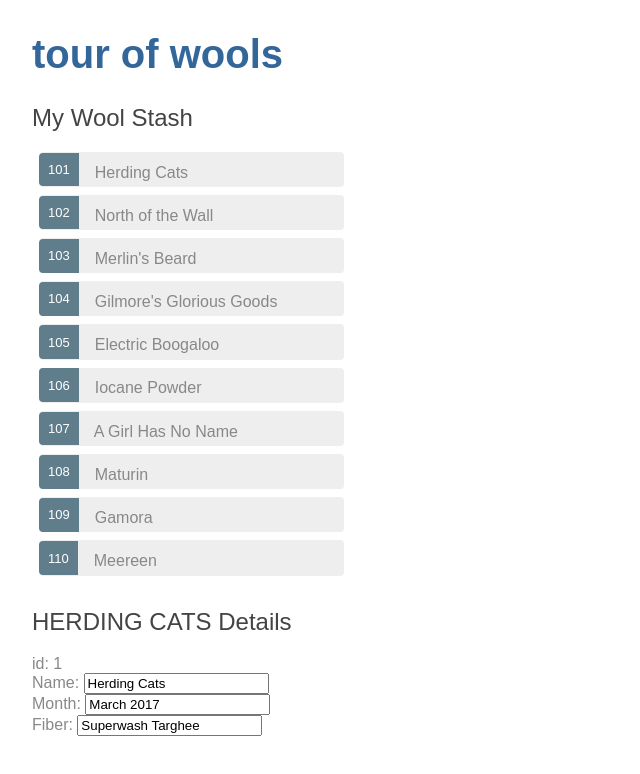
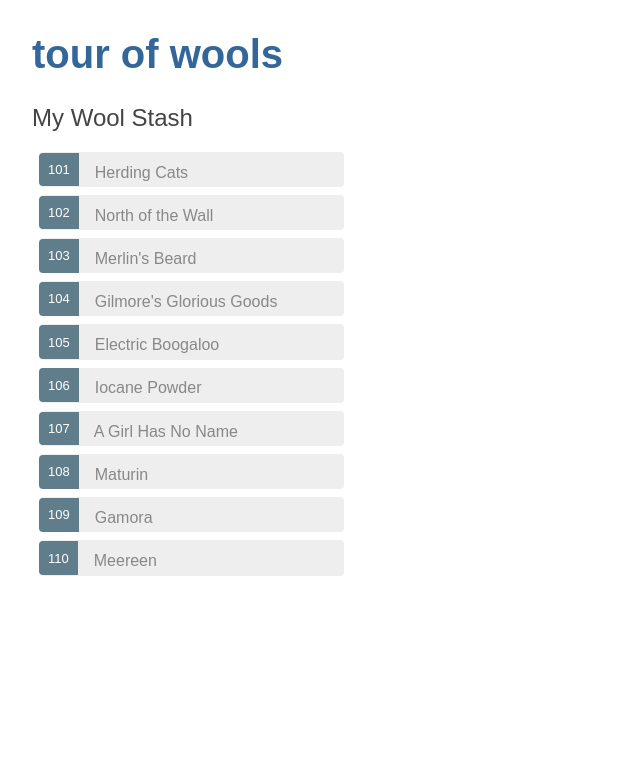
Before and after one commit to alyssabartuch/tour-of-wools, an Angular app: page / in a window 1280 px wide. Shown: the top 774 px of the page, without its empty margins (0-640 px from the left). Built offline with nearby package versions, Linux system fonts and the light colour scheme.

Commit message:
Master/Detail Binding

```diff
--- a/src/app/wools/wools.component.html
+++ b/src/app/wools/wools.component.html
@@ -1,29 +1,31 @@
 <h2>My Wool Stash</h2>
 <ul class="wools">
-  <li *ngFor="let wool of wools">
+  <li *ngFor="let wool of wools" [class.selected]="wool === selectedWool" (click)="onSelect(wool)">
     <span class="badge">{{wool.id}}</span> {{wool.name}}
   </li>
 </ul>
 
 
+<div *ngIf="selectedWool">
 
-
-<h2>{{ wool.name | uppercase }} Details</h2>
-<div><span>id: </span>{{ wool.id }}</div>
+    <h2>{{ selectedWool.name | uppercase }} Details</h2>
+    <div><span>id: </span>{{ selectedWool.id }}</div>
 
 
     <div>
         <label>Name:
-      <input [(ngModel)]="wool.name" placeholder="name">
+          <input [(ngModel)]="selectedWool.name" placeholder="name">
         </label>
     </div>
     <div>
         <label>Month:
-      <input [(ngModel)]="wool.month" placeholder="month">
+          <input [(ngModel)]="selectedWool.month" placeholder="month">
         </label>
     </div>
     <div>
         <label>Fiber:
-      <input [(ngModel)]="wool.fiber" placeholder="fiber">
+          <input [(ngModel)]="selectedWool.fiber" placeholder="fiber">
         </label>
     </div>
+
+</div>
--- a/src/app/wools/wools.component.ts
+++ b/src/app/wools/wools.component.ts
@@ -9,15 +9,10 @@ import { WOOLS } from '../mock-wool-list';
 })
 export class WoolsComponent implements OnInit {
 
+
     wools = WOOLS;
 
-    wool: Wool = {
-        id: 1,
-        name: 'Herding Cats',
-        fiber: 'Superwash Targhee',
-        month: 'March 2017'
-    };
-
+    selectedWool: Wool;
 
 
     constructor() { }
@@ -25,6 +20,8 @@ export class WoolsComponent implements OnInit {
     ngOnInit() {
     }
 
-
+    onSelect(wool: Wool): void {
+        this.selectedWool = wool;
+    }
 
 }
```
Lines whose indentation alone changed are shown as unchanged.
